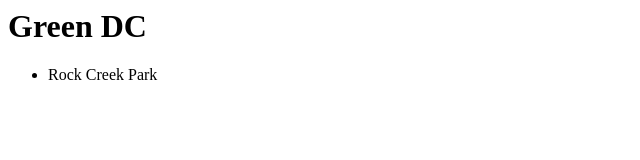
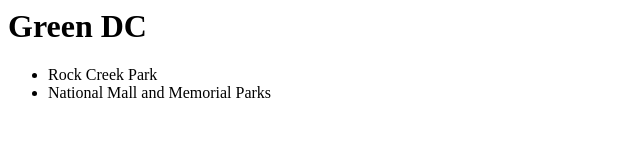
Before and after one commit to s-zavala/html-demo, a plain HTML site: page index.html in a window 1280 px wide. Shown: the whole page, without its empty margins (0-640 px from the left). Drawn offline with Linux system fonts and the light colour scheme.

Commit message:
Add to list

```diff
--- a/index.html
+++ b/index.html
@@ -9,7 +9,8 @@
             Green DC
         </h1>
         <ul>
-            <li> Rock Creek Park </li>
+            <li> Rock Creek Park</li>
+            <li> National Mall and Memorial Parks</li>
         </ul>
     </body>
 </html>
```
